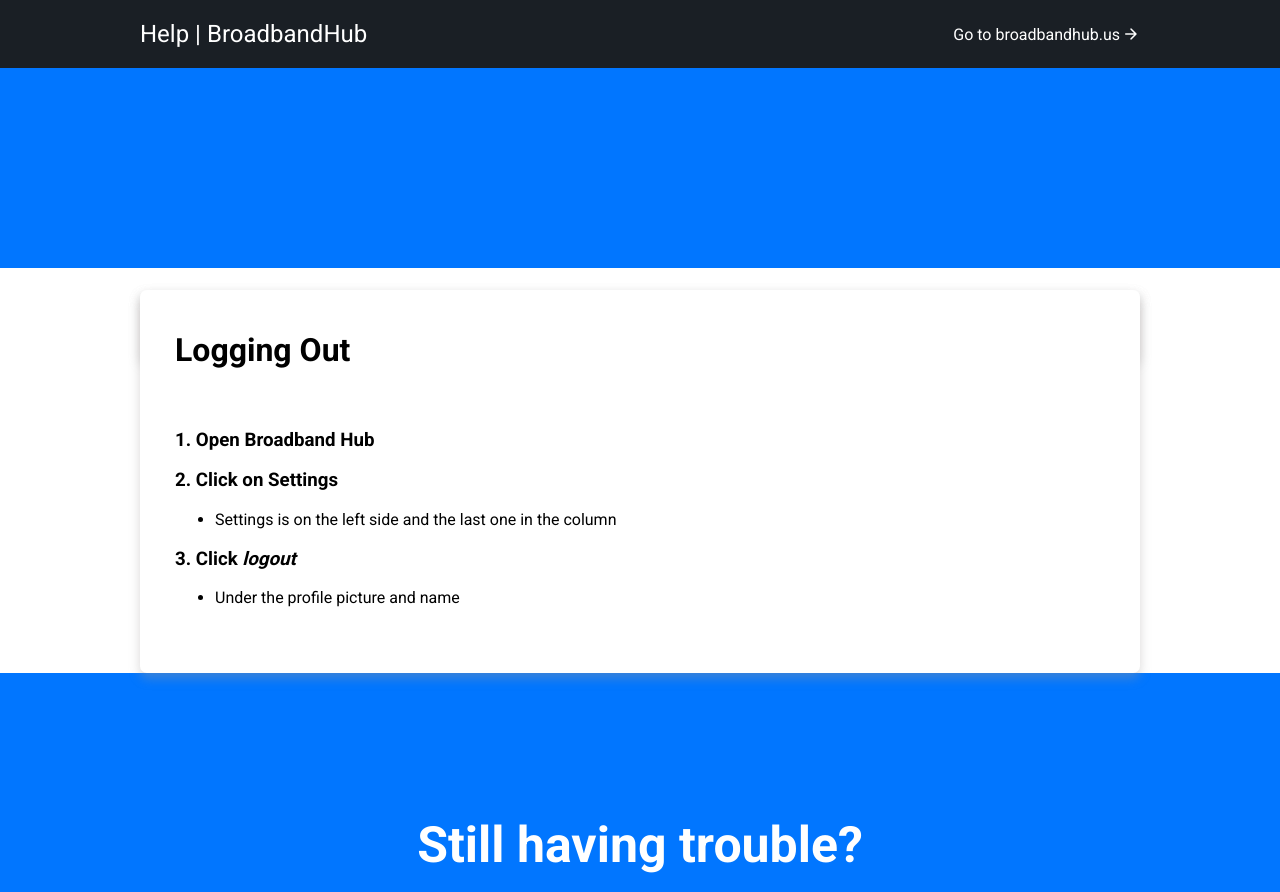
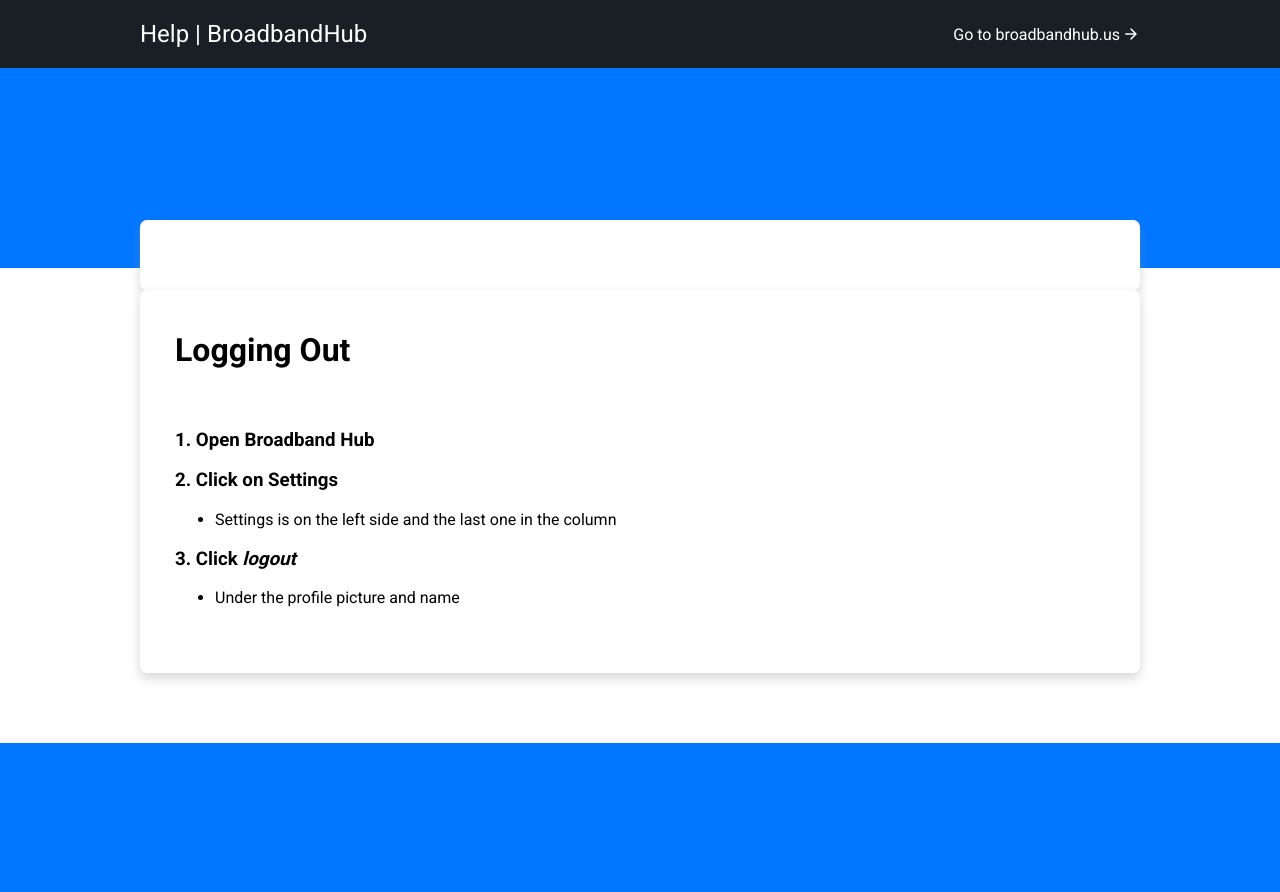
Before and after one commit to kt-eller/help-pages, a Jekyll site: the page built from pages/logging-out.md, in a window 1280 px wide. Shown: the top 892 px of the page. Built offline with Jekyll 4.4.1, drawn with Linux system fonts in a browser that asks for light colours; nearby versions of some CDN libraries; comment, search, counter and statistics services are not loaded; a style sheet for code colours, icons or effects is not loaded.

Commit message:
Fixed formatting on contact page

```diff
--- /dev/null
+++ b/_includes/contact-button.html
@@ -0,0 +1,8 @@
+<footer id="site-footer">
+    <section id="contact-support-container">
+        <div id="contact-support-content">
+            <h1 style="text-align:center">Still having trouble?</h1>
+            <button class="white big" onClick="location.href='https://help.broadbandhub.us/contact'" type="button">Contact support</button>
+        </div>
+    </section>
+</footer>
--- a/_includes/footer.html
+++ b/_includes/footer.html
@@ -6,12 +6,7 @@
         </svg>
     </section>
     -->
-    <section id="contact-support-container">
-        <div id="contact-support-content">
-            <h1 style="text-align:center">Still having trouble?</h1>
-            <button class="white big" onClick="location.href='https://help.broadbandhub.us/contact'" type="button">Contact support</button>
-        </div>
-    </section>
+
     <section id="footer-container">
         <div id="footer-content">
             <div class="footer-content-column">
--- a/_includes/header.html
+++ b/_includes/header.html
@@ -14,15 +14,7 @@
         <div id="blue-slant-box"></div>
     </section>
 
-    <div class="search-bar-wrap search-wrapper">
-        <div class="search-bar">
-            <form class="search-bar__container" _lpchecked="1">
-                <div class="search-bar__input-wrap">
-                    <div class="search-bar__input" id="search-searchbar"></div>
-                </div>
-            </form>
-        </div>
-    </div>
+
 
 
 </header>
--- /dev/null
+++ b/_includes/search-bar.html
@@ -0,0 +1,9 @@
+<div class="search-bar-wrap search-wrapper">
+    <div class="search-bar">
+        <form class="search-bar__container" _lpchecked="1">
+            <div class="search-bar__input-wrap">
+                <div class="search-bar__input" id="search-searchbar"></div>
+            </div>
+        </form>
+    </div>
+</div>
--- a/_layouts/home.html
+++ b/_layouts/home.html
@@ -6,6 +6,7 @@
 <body>
 
     {%- include header.html -%}
+    {%- include search-bar.html -%}
 
     <main class="page-content" aria-label="Content">
         <div class="wrapper home-wrapper">
@@ -62,6 +63,7 @@
     </main>
     {% include algolia.html %}
 
+    {%- include contact-button.html -%}
     {%- include footer.html -%}
 
 </body>
--- a/_layouts/page.html
+++ b/_layouts/page.html
@@ -6,15 +6,17 @@
 <body>
 
     {%- include header.html -%}
+    {%- include search-bar.html -%}
 
     <main class="page-content" aria-label="Content">
-        <div class="card" id="search-hits"></div>
+        <div class="card home-wrapper" id="search-hits"></div>
         <div class="wrapper card home-wrapper" id="content">
             {{ content }}
         </div>
     </main>
 
     {% include algolia.html %}
+    {%- include contact-button.html -%}
     {%- include footer.html -%}
 
 </body>
--- a/_sass/components/_search.scss
+++ b/_sass/components/_search.scss
@@ -14,6 +14,7 @@
 
 .home-wrapper {
     margin-top: -70px;
+    margin-bottom: 70px;
     position: relative;
     z-index: 2;
     padding-bottom: 50px;
```
Also changed, not shown: _layouts/contact.html (+5 -3 lines).
